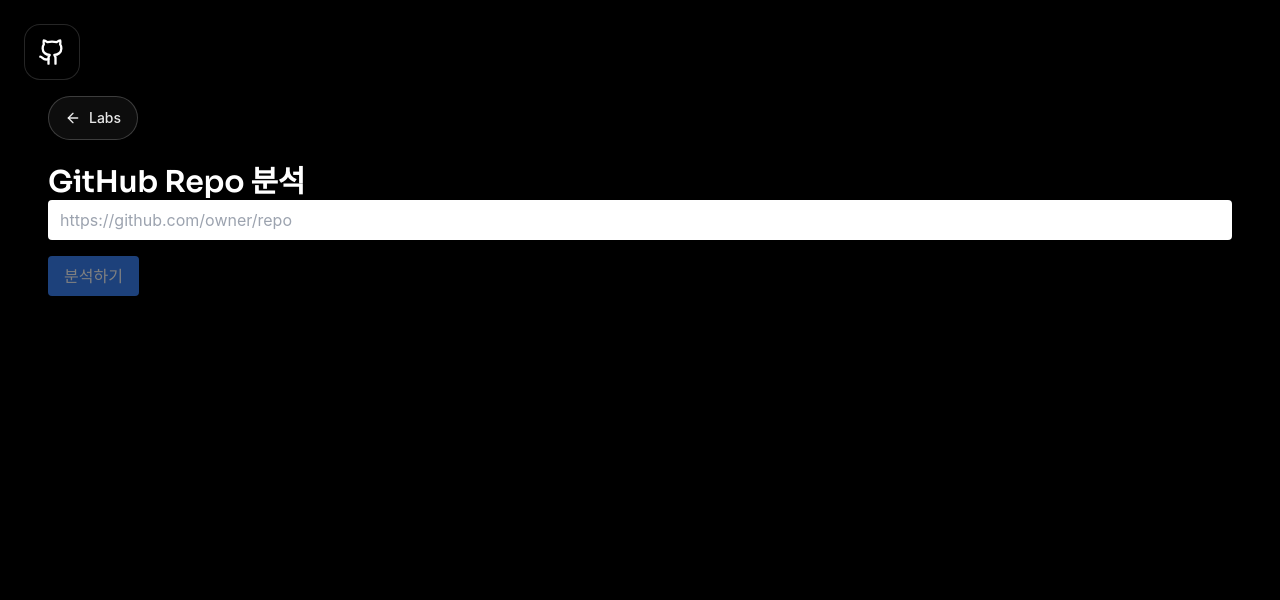
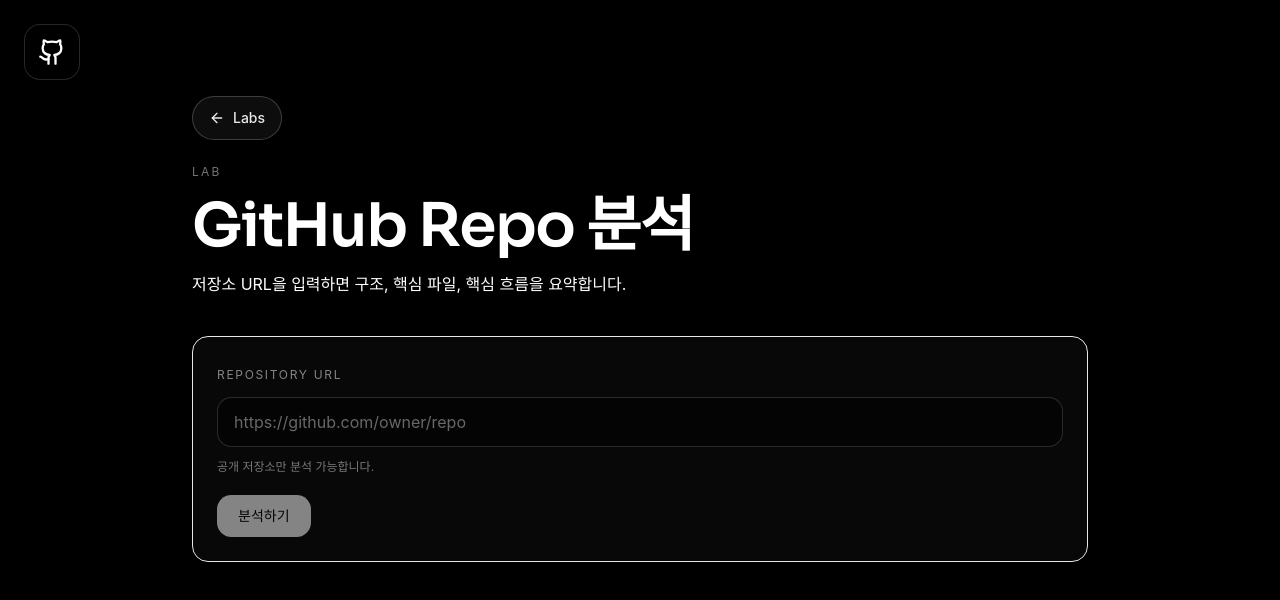
Before and after one commit to asehee/all_about_me, a React (Vite) app: page /etc/github in a window 1280 px wide. Shown: the top 600 px of the page. Built offline with nearby package versions, Linux system fonts and the light colour scheme; no server answers; a web font is replaced by a local one.

Commit message:
fix: update github lab layout

```diff
--- a/src/features/etc/GithubLab.tsx
+++ b/src/features/etc/GithubLab.tsx
@@ -30,28 +30,61 @@
 
   return (
     <PageShell icon={Github} contentClassName="bg-black">
-      <BackButton label="Labs" onClick={() => history.back()} className="mb-6" />
-      <h1 className="text-3xl font-semibold">GitHub Repo 분석</h1>
-      <div className="space-y-4">
+      <div className="mx-auto max-w-4xl">
+        <div className="mb-6">
+          <BackButton label="Labs" onClick={() => history.back()} />
+        </div>
+
+        <header>
+          <p className="text-xs uppercase tracking-[0.18em] text-white/45">Lab</p>
+          <h1 className="mt-4 text-4xl font-semibold tracking-tight text-white md:text-6xl">
+            GitHub Repo 분석
+          </h1>
+          <p className="mt-4 max-w-2xl text-sm text-white/62 md:text-base">
+            저장소 URL을 입력하면 구조, 핵심 파일, 핵심 흐름을 요약합니다.
+          </p>
+        </header>
+
+        <section className="mt-10 space-y-6">
+          <div className="rounded-2xl border border-white/12 bg-white/[0.03] p-6">
+            <label className="text-xs uppercase tracking-[0.14em] text-white/50">
+              Repository URL
+            </label>
             <input
               value={url}
               onChange={(e) => setUrl(e.target.value)}
               placeholder="https://github.com/owner/repo"
-          className="w-full rounded px-3 py-2 text-black"
+              className="mt-3 w-full rounded-lg border border-white/15 bg-black/40 px-4 py-3 text-white placeholder:text-white/40 focus:outline-none focus:border-white/40 transition-colors"
             />
+            <p className="mt-3 text-xs text-white/45">
+              공개 저장소만 분석 가능합니다.
+            </p>
+
+            <div className="mt-5 flex items-center gap-3">
               <button
                 onClick={analyze}
                 disabled={loading || !url}
-          className="rounded bg-blue-500 px-4 py-2 text-white disabled:opacity-50"
+                className="rounded-lg border border-white/20 bg-white px-5 py-2.5 text-sm font-medium text-black hover:bg-white/90 transition-colors disabled:opacity-50"
               >
                 {loading ? '분석 중...' : '분석하기'}
               </button>
-        {error && <p className="text-red-400">{error}</p>}
+              {error && <p className="text-sm text-red-300/90">{error}</p>}
+            </div>
+          </div>
+
           {result && (
-          <pre className="whitespace-pre-wrap break-words bg-white p-4 text-black">
+            <div className="rounded-2xl border border-white/12 bg-black/40 p-6">
+              <div className="mb-4 flex items-center justify-between">
+                <p className="text-xs uppercase tracking-[0.18em] text-white/50">
+                  Result
+                </p>
+              </div>
+              <pre className="whitespace-pre-wrap break-words text-sm text-white/80">
                 {result}
               </pre>
+            </div>
           )}
+        </section>
       </div>
     </PageShell>
   )
```
Lines whose indentation alone changed are shown as unchanged.
